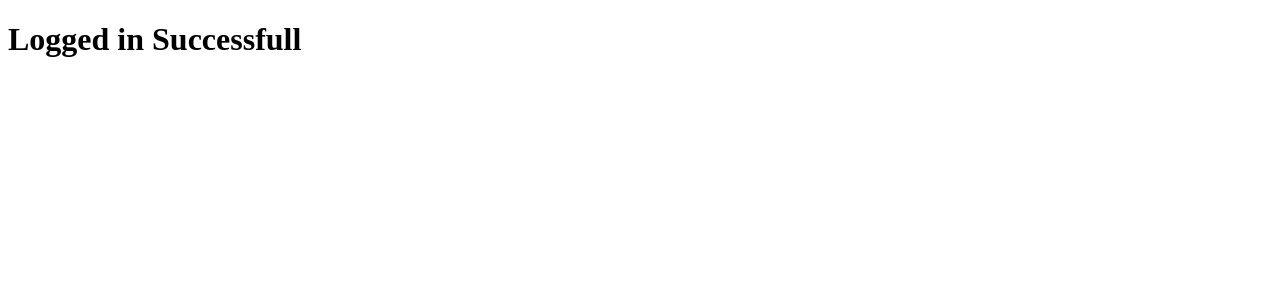
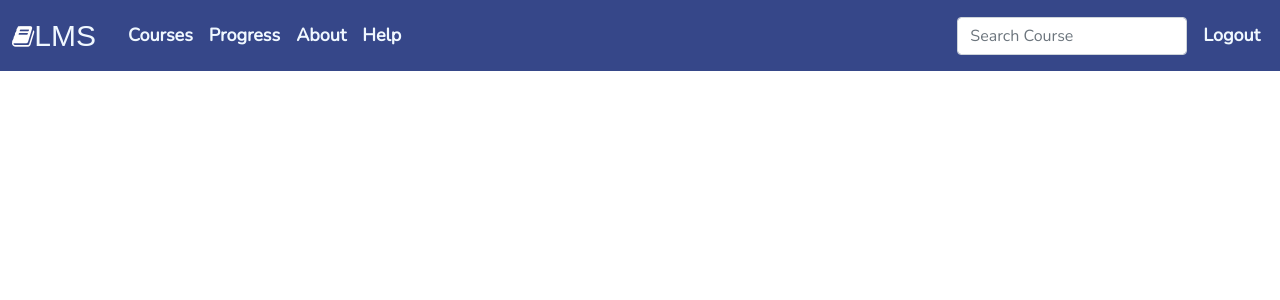
Before and after one commit to Sravanikoppisetti/Learning_management_system_-Lms-, a Django app: page /logged/ in a window 1280 px wide. Shown: the top 300 px of the page. Run offline with Django 4.2, Linux system fonts and the light colour scheme.

Commit message:
added templates

```diff
--- a/lms/content/templates/lms/coursecontent.html
+++ b/lms/content/templates/lms/coursecontent.html
@@ -117,7 +117,7 @@
                 <div class="collapse navbar-collapse" id="navbarSupportedContent">
                     <ul class="navbar-nav me-auto mb-2 mb-lg-0">
                         <li class="nav-item">
-                            <a class="nav-link" style="color: aliceblue; font-size:large;" href="./courses.html"><strong>Courses</strong></a>
+                            <a class="nav-link" style="color: aliceblue; font-size:large;"  href="{% url 'course' %}" ><strong>Courses</strong></a>
                         </li>
 
                         <li class="nav-item">
@@ -136,7 +136,7 @@
                     <div class="temp">
                         <ul class="navbar-nav me-auto">
                             <li class="nav-item">
-                                <a class="nav-link" style="color: aliceblue; font-size:large;"href=""><strong>Logout</strong></a>
+                                <a class="nav-link" style="color: aliceblue; font-size:large;"  href="{% url 'login' %}"><strong>Logout</strong></a>
                             </li>
 
                         </ul>
--- a/lms/content/templates/lms/courses.html
+++ b/lms/content/templates/lms/courses.html
@@ -102,17 +102,17 @@
           <div class="collapse navbar-collapse" id="navbarSupportedContent">
               <ul class="navbar-nav me-auto mb-2 mb-lg-0">
                   <li class="nav-item">
-                      <a class="nav-link" style="color: aliceblue; font-size:large;" href="./courses.html"><strong>Courses</strong></a>
+                      <a class="nav-link" style="color: aliceblue; font-size:large;"  href="{% url 'course' %}"><strong>Courses</strong></a>
                   </li>
 
                   <li class="nav-item">
                     <a class="nav-link" style="color: aliceblue; font-size:large;"href="https://thumbs.dreamstime.com/b/work-progress-loading-bar-concept-hand-drawing-work-progress-loading-bar-concept-marker-transparent-wipe-board-167678984.jpg"><strong>Progress</strong></a>
                   </li>
                   <li class="nav-item">
-                      <a class="nav-link" style="color: aliceblue; font-size:large;"href=""><strong>About</strong></a>
+                      <a class="nav-link" style="color: aliceblue; font-size:large;" href="" ><strong>About</strong></a>
                   </li>
                   <li class="nav-item">
-                      <a class="nav-link" style="color: aliceblue; font-size:large;"href="./helpline.html"><strong>Help</strong></a>
+                      <a class="nav-link" style="color: aliceblue; font-size:large;" href="{% url 'help' %}" ><strong>Help</strong></a>
                   </li>
 
               </ul >
@@ -126,7 +126,7 @@
                   <ul class="navbar-nav me-auto">
 
                       <li class="nav-item">
-                          <a class="nav-link" style="color: aliceblue; font-size:large;"href=""><strong>Logout</strong></a>
+                          <a class="nav-link" style="color: aliceblue; font-size:large;"  href="{% url 'login' %}"><strong>Logout</strong></a>
                       </li>
                   </ul>
                 </div>
--- a/lms/content/views.py
+++ b/lms/content/views.py
@@ -9,7 +9,6 @@
 from .models import Signup, Courses, Chapters,Lesson,Assignmenttopic,MCQtopic,lessncontent,mcqansw,assignmenttask
 from django.db.models import Q
 
-
 # Create your views here.
 def signin(request):
     if request.method == 'POST':
@@ -19,6 +18,7 @@
             print("hii")
             uid = Signup.objects.get(user_name=Username)
             pid= Signup.objects.get(password=password)
+            courses= Courses.objects.all()
 
             if Signup.objects.filter(user_name=Username).exists():
                 print("hello")
@@ -26,9 +26,11 @@
                     print("ok")
                     if uid==pid:
                         context={
-                            "user_name":Username
+                            "user_name":Username,
+                            "courses":courses
                         }
-                        return render(request, 'lms/logged.html',context)
+
+                        return render(request, 'lms/courses.html',context)
                     else:
                         return HttpResponse("The password you entered does not match to this username")
                 else:
@@ -68,7 +70,7 @@
         return render(request, 'lms/signup.html')
 
 def logged(request):
-    return render(request, 'lms/logged.html')
+    return render(request, 'lms/courses.html')
 
 def register(request):
     return render(request, 'lms/register.html')
@@ -150,3 +152,8 @@
                 "lessondic":data,
                 "task":task
             })
+
+
+
+def help(request):
+    return render(request, "lms/helpline.html")
```
Also changed, not shown: lms/content/templates/lms/helpline.html (added, +41 -0 lines), lms/content/templates/lms/navbar.html (added, +54 -0 lines), lms/db.sqlite3.
